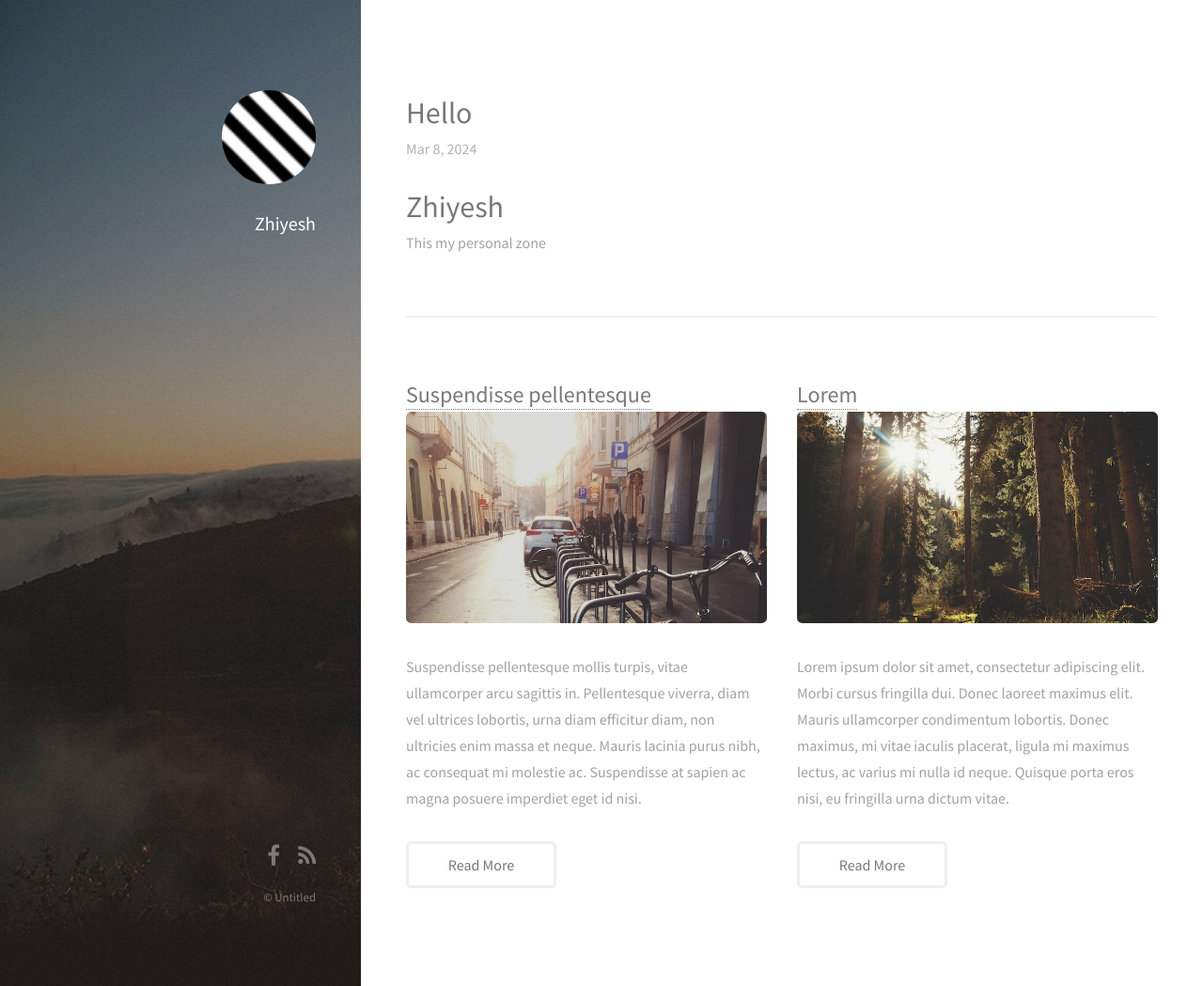
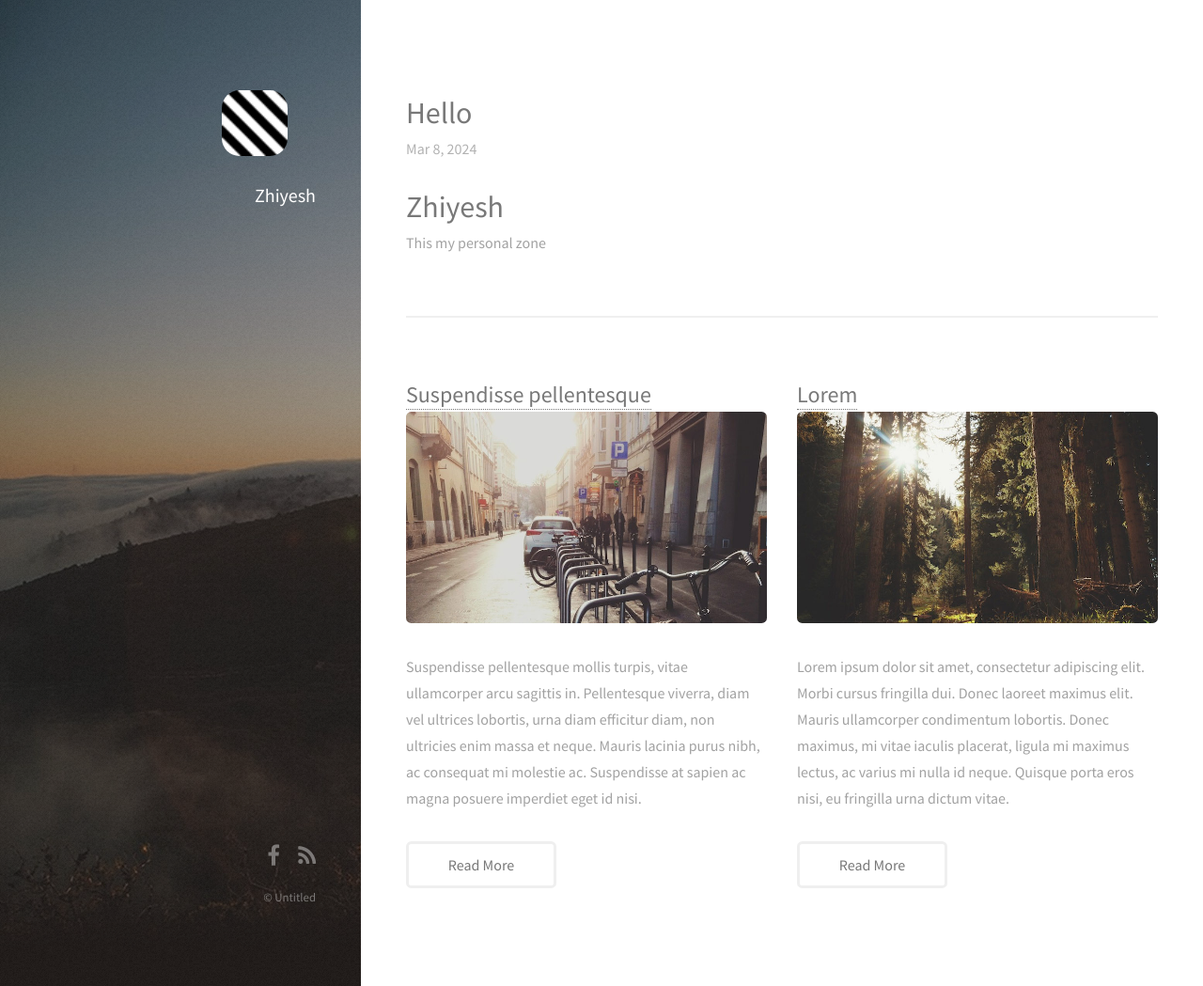
Before and after one commit to Zhiyelah/zhiyelah.github.io, a Jekyll site: the page built from index.html, in a window 1280 px wide and 1049 px high. Shown: the whole window at 94% size. Built offline with Jekyll 4.4.1, drawn with Linux system fonts in a browser that asks for light colours; nearby versions of some CDN libraries.

Commit message:
Update main.css

```diff
--- a/css/main.css
+++ b/css/main.css
@@ -2080,8 +2080,8 @@
 			}
 
 			.image.avatar img {
-				border-radius: 100%;
-				width: 100%;
+				border-radius: 27%;
+				width: 70%;
 			}
 
 /* List */
```
